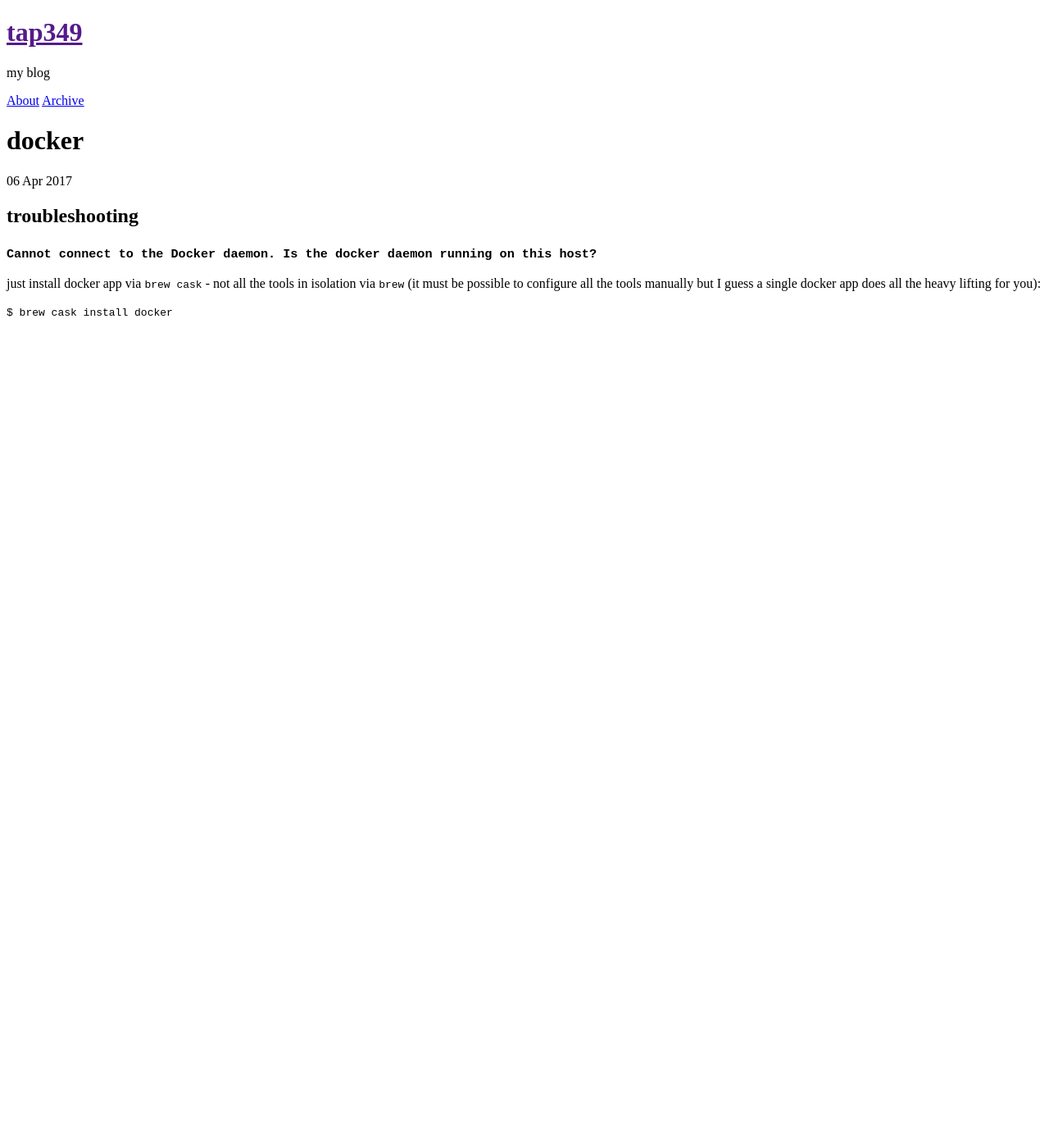
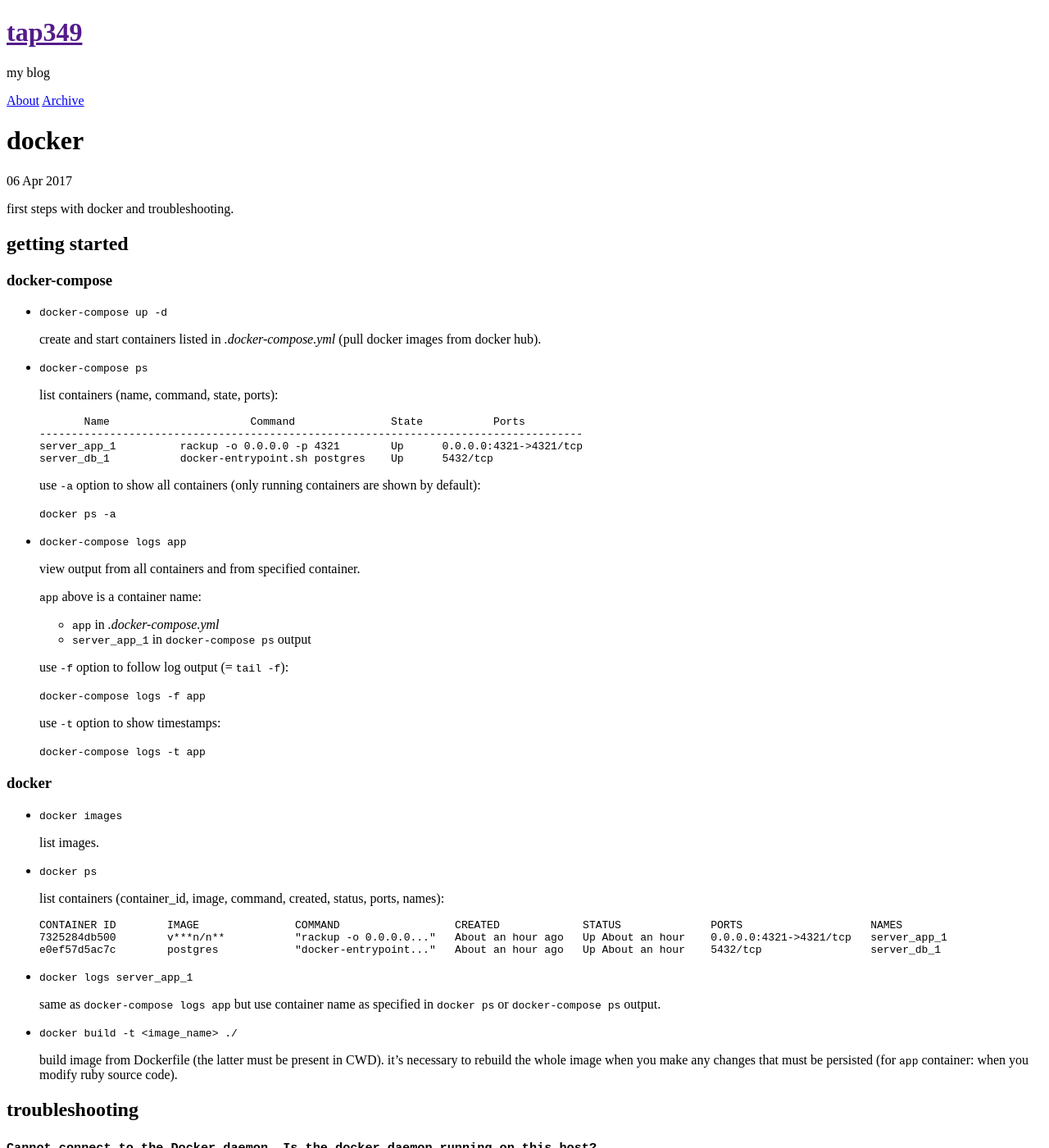
Before and after one commit to tap349/tap349.github.io, a Jekyll site: the page built from _posts/2017-04-06-docker.md, in a window 1280 px wide and 1400 px high. Shown: the whole window at 82% size. Built offline with Jekyll 4.4.1, drawn with Linux system fonts in a browser that asks for light colours; some of the changed text lies outside the part shown.

Commit message:
update 2017-04-07_04:16:54

````diff
--- a/_posts/2017-04-06-docker.md
+++ b/_posts/2017-04-06-docker.md
@@ -6,14 +6,89 @@ access: public
 categories: [docker]
 ---
 
+first steps with docker and troubleshooting.
+
 <!-- more -->
+
+## getting started
+
+### docker-compose
+
+- `docker-compose up -d`
+
+  create and start containers listed in _.docker-compose.yml_
+  (pull docker images from docker hub).
+
+- `docker-compose ps`
+
+  list containers (name, command, state, ports):
+
+  ```
+         Name                      Command               State           Ports
+  -------------------------------------------------------------------------------------
+  server_app_1          rackup -o 0.0.0.0 -p 4321        Up      0.0.0.0:4321->4321/tcp
+  server_db_1           docker-entrypoint.sh postgres    Up      5432/tcp
+  ```
+
+  use `-a` option to show all containers (only running containers are shown by default):
+
+  `docker ps -a`
+
+- `docker-compose logs app`
+
+  view output from all containers and from specified container.
+
+  `app` above is a container name:
+
+  - `app` in _.docker-compose.yml_
+  - `server_app_1` in `docker-compose ps` output
+
+  use `-f` option to follow log output (= `tail -f`):
+
+  `docker-compose logs -f app`
+
+  use `-t` option to show timestamps:
+
+  `docker-compose logs -t app`
+
+### docker
+
+- `docker images`
+
+  list images.
+
+- `docker ps`
+
+  list containers (container_id, image, command, created, status, ports, names):
+
+  ```
+  CONTAINER ID        IMAGE               COMMAND                  CREATED             STATUS              PORTS                    NAMES
+  7325284db500        v***n/n**           "rackup -o 0.0.0.0..."   About an hour ago   Up About an hour    0.0.0.0:4321->4321/tcp   server_app_1
+  e0ef57d5ac7c        postgres            "docker-entrypoint..."   About an hour ago   Up About an hour    5432/tcp                 server_db_1
+  ```
+
+- `docker logs server_app_1`
+
+  same as `docker-compose logs app` but use container name as specified in
+  `docker ps` or `docker-compose ps` output.
+
+- `docker build -t <image_name> ./`
+
+  build image from Dockerfile (the latter must be present in CWD).
+  it's necessary to rebuild the whole image when you make any changes that
+  must be persisted (for `app` container: when you modify ruby source code).
 
 ## troubleshooting
 
 ### `Cannot connect to the Docker daemon. Is the docker daemon running on this host?`
 
-just install docker app via `brew cask` - not all the tools in isolation via `brew`
-(it must be possible to configure all the tools manually but I guess a single
-docker app does all the heavy lifting for you):
+just install docker app via `brew cask`.
+it's possible to install all necessary docker tools (`boot2docker`, `docker`,
+`docker-compose`, etc.) manually but I didn't manage to configure them all
+in reasonable time. so it's better to install docker app - it does all the
+heavy lifting for you.
 
 `$ brew cask install docker`
+
+don't forget to run docker app after installation
+(otherwise docker command might be not available in terminal).
````
Also changed, not shown: _posts/2017-04-06-aws.md (+2 -2 lines).
